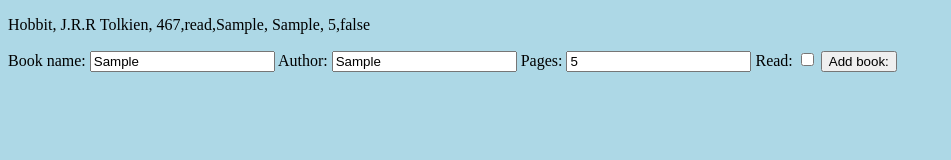
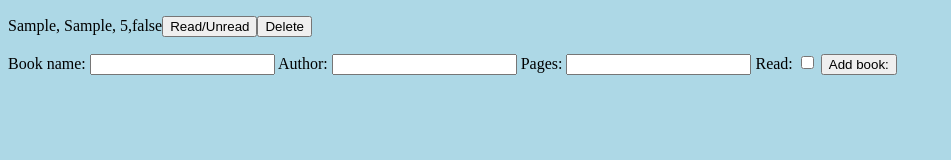
Before and after one commit to DuraSky/TOP-Library, a plain HTML site: page index.html in a window 1280 px wide. Both pictures are taken after typing "Sample", "Sample", "5" into the empty fields and a click on the button "Add book:". Shown: the whole page, without its empty margins (0-951 px from the left). Drawn offline with Linux system fonts and the light colour scheme.

Commit message:
js logic was done as delete button was working via counter, however this does not work to toggle read/unread status on books, hence will have to rework this

```diff
--- a/index.html
+++ b/index.html
@@ -12,13 +12,13 @@
 
     <form action="#">
         <label for="book_name">Book name:</label>
-        <input type="text" name="book_name" id="book_name">
+        <input type="text" name="book_name" id="book_name" required>
 
         <label for="author">Author:</label>
-        <input type="text" name="author" id="author">
+        <input type="text" name="author" id="author" required>
 
         <label for="pages">Pages:</label>
-        <input type="number" name="pages" id="pages">
+        <input type="number" name="pages" id="pages" required>
 
         <label for="read">Read:</label>
         <input type="checkbox" name="read" id="read">
--- a/script.js
+++ b/script.js
@@ -1,4 +1,5 @@
 const myLibrary = [];
+let counter = 0;
 
 function Book(title, author, pages, read){
     this.title = title;
@@ -11,14 +12,32 @@ Book.prototype.addBookToLibrary = function(){
     myLibrary.push(`${this.title}, ${this.author}, ${this.pages},${this.read}`);
 }
 
-const testBook = new Book("Hobbit", "J.R.R Tolkien", 467, "read");
-testBook.addBookToLibrary();
+// const testBook = new Book("Hobbit", "J.R.R Tolkien", 467, "read");
+// testBook.addBookToLibrary();
 
 function updateDisplay(){
     const content = document.querySelector("#content");
     const para = document.createElement("p");
-    para.textContent = myLibrary;
+    const delBtn = document.createElement("button");
+    const readBtn = document.createElement("button");
+    para.textContent = myLibrary[counter];
     content.appendChild(para);
+    para.appendChild(readBtn);
+    para.appendChild(delBtn);
+
+    readBtn.innerHTML = "Read/Unread";
+    readBtn.addEventListener("click", ()=>{
+        console.log(myLibrary[counter]);
+    });
+
+    delBtn.innerHTML = "Delete";
+    delBtn.addEventListener("click", ()=>{
+        myLibrary.splice(counter, 1);
+        para.remove(myLibrary);
+         if(counter > 0){
+             counter--;
+         }
+    });
 };
 
 let bookNameForm = document.querySelector("#book_name");
@@ -31,6 +50,10 @@ let btn = document.querySelector("#sButton");
 btn.addEventListener("click", ()=>{
     event.preventDefault();
 
+     if(myLibrary.length != 0){
+         counter++
+     };
+
     const title = bookNameForm.value;
     const author = authorForm.value;
     const pages = pagesNumForm.value;
@@ -41,7 +64,11 @@ btn.addEventListener("click", ()=>{
     book.addBookToLibrary();
     updateDisplay();
     console.log(myLibrary);
+    console.log(counter);
+
+    bookNameForm.value = "";
+    authorForm.value = "";
+    pagesNumForm.value = "";
+    readForm.checked = false;
 
 });
-
-console.log(myLibrary);
```
